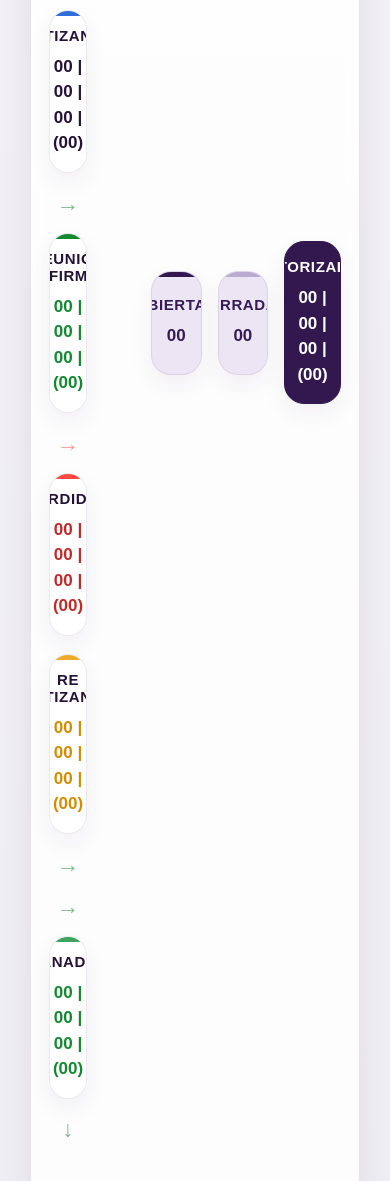
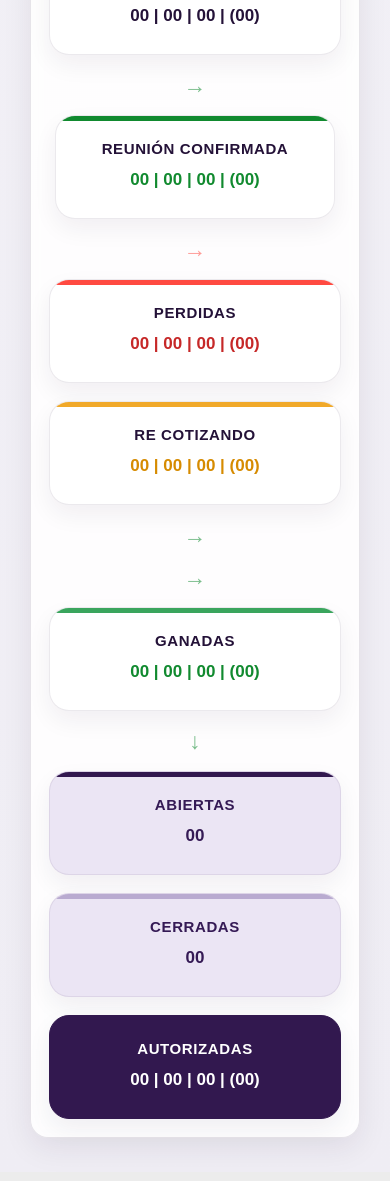
Before and after one commit to sistemas-raitrai/Ventas-RTv1.0, a plain HTML site: page index.html in a window 390 px wide. Shown: the part 2495-3676 px from the top of the page. Drawn offline with Linux system fonts and the light colour scheme; no server answers.

Commit message:
Refactor grid layout and styles for flow cards

```diff
--- a/estilos.css
+++ b/estilos.css
@@ -2120,23 +2120,40 @@ html, body{
    Abiertas / Cerradas / Autorizadas
 ========================================================= */
 
-/* Posiciones dentro del tablero */
-.groups-board .flow-card.abiertas{
-  grid-column: 5 / span 2;
-  grid-row: 6;
-}
-
-.groups-board .flow-card.cerradas{
-  grid-column: 7 / span 2;
-  grid-row: 6;
-}
-
-.groups-board .flow-card.autorizadas{
-  grid-column: 9 / span 3;
-  grid-row: 6;
-}
-
-/* Abiertas: estilo claro, parecido a Ver */
+/* Reordenamos el tablero usando áreas reales de la grilla */
+.groups-board{
+  grid-template-areas:
+    "contactados . buscador . ."
+    "arrowDown1 . . . ."
+    "cotizando arrowRight1 reunion arrowRight2 perdidas"
+    "recotizando arrowRight3 reunion arrowRight4 ganadas"
+    ". . . . arrowDown2"
+    "abiertas . cerradas . autorizadas";
+}
+
+/* Asignación correcta de áreas */
+.flow-card.abiertas{
+  grid-area: abiertas;
+  justify-self: start;
+  width: 100%;
+  max-width: 320px;
+}
+
+.flow-card.cerradas{
+  grid-area: cerradas;
+  justify-self: center;
+  width: 100%;
+  max-width: 320px;
+}
+
+.flow-card.autorizadas{
+  grid-area: autorizadas;
+  justify-self: end;
+  width: 100%;
+  max-width: 320px;
+}
+
+/* Abiertas: claro */
 .flow-card.abiertas{
   background:#ebe5f4;
   border-color:rgba(49,25,75,.08);
@@ -2152,7 +2169,7 @@ html, body{
   color:#351a55;
 }
 
-/* Cerradas: estilo claro, parecido botón Ver */
+/* Cerradas: claro tipo botón Ver */
 .flow-card.cerradas{
   background:#ebe5f4;
   border-color:rgba(49,25,75,.08);
@@ -2168,7 +2185,7 @@ html, body{
   color:#351a55;
 }
 
-/* Autorizadas: morado fuerte, como botón Buscar */
+/* Autorizadas: morado fuerte */
 .flow-card.autorizadas{
   background:#32184f;
   border-color:#32184f;
@@ -2184,10 +2201,41 @@ html, body{
   color:#fff;
 }
 
-/* Que los números clickeables se vean como números, no links azules */
+/* Links como números, no como links azules */
 .flow-card.abiertas .flow-numbers,
 .flow-card.cerradas .flow-numbers,
 .flow-card.autorizadas .flow-numbers{
   display:block;
   text-decoration:none;
 }
+
+/* Responsive */
+@media (max-width:900px){
+  .groups-board{
+    grid-template-columns:1fr;
+    grid-template-areas:
+      "contactados"
+      "buscador"
+      "arrowDown1"
+      "cotizando"
+      "arrowRight1"
+      "reunion"
+      "arrowRight2"
+      "perdidas"
+      "recotizando"
+      "arrowRight3"
+      "arrowRight4"
+      "ganadas"
+      "arrowDown2"
+      "abiertas"
+      "cerradas"
+      "autorizadas";
+  }
+
+  .flow-card.abiertas,
+  .flow-card.cerradas,
+  .flow-card.autorizadas{
+    justify-self:stretch;
+    max-width:none;
+  }
+}
```
